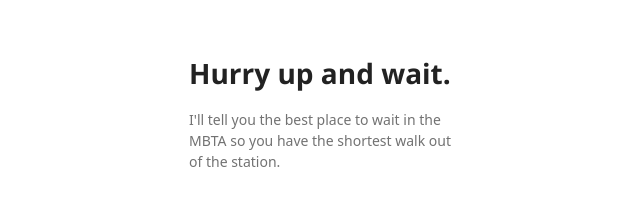
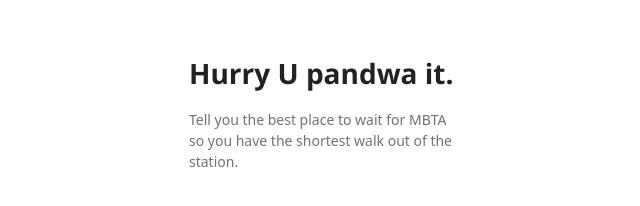
Before and after one commit to FranDias/hurryUpAndWait, a plain HTML site: page index.html in a window 1280 px wide. Shown: the whole page, without its empty margins (21-661 px from the left). Drawn offline with Linux system fonts and the light colour scheme; a web font is replaced by a local one.

Commit message:
Hurry up and wait you pandwa.

```diff
--- a/index.html
+++ b/index.html
@@ -15,8 +15,8 @@
   <body>
     <div class="wrapper">
       <header>
-        <h1>Hurry up and wait.</h1>
-        <p>I'll tell you the best place to wait in the MBTA so you have the shortest walk out of the station.</p>
+        <h1>Hurry U pandwa it.</h1>
+        <p>Tell you the best place to wait for MBTA so you have the shortest walk out of the station.</p>
       </header>
     </div>
     <script src="javascripts/scale.fix.js"></script>
```
